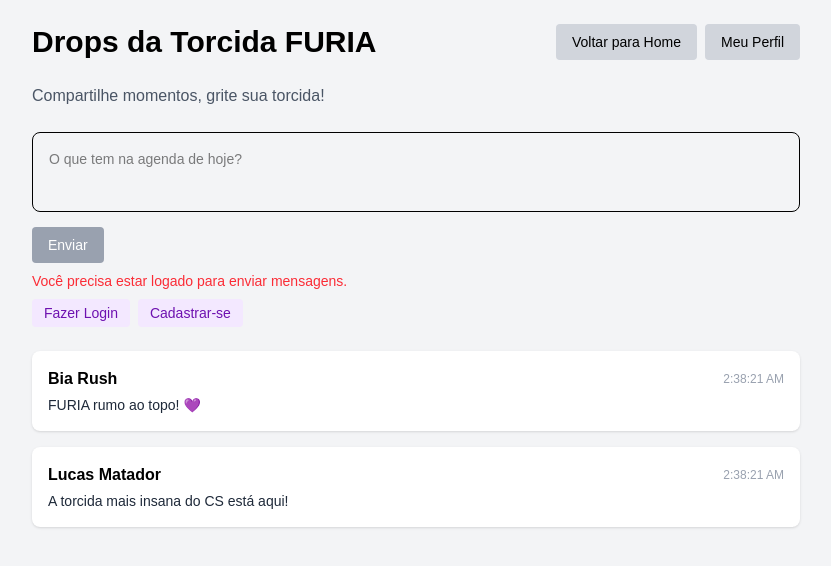
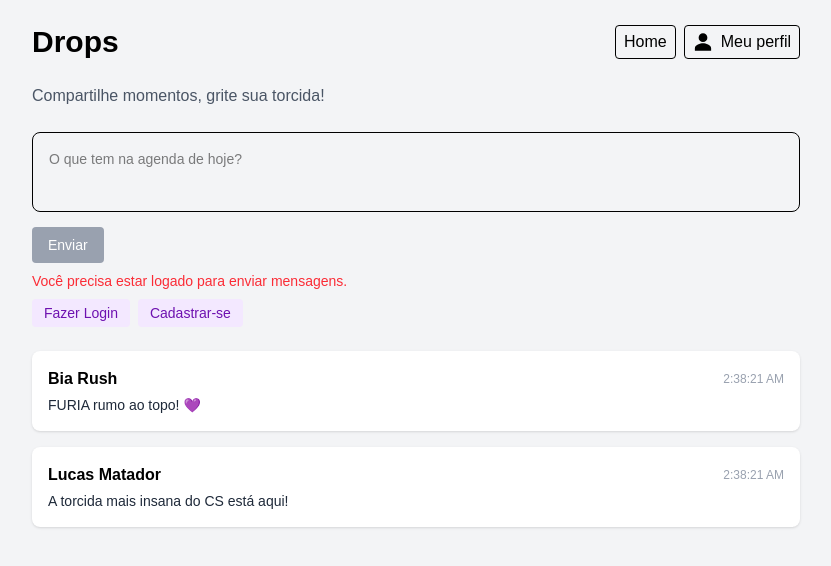
Before and after one commit to matheusrosa1/FuriaFans, a Next.js app in the folder frontend/: page /drops in a window 1280 px wide. Shown: the top 566 px of the page, without its empty margins (224-1055 px from the left). Built offline with nearby package versions, Linux system fonts and the light colour scheme.

Commit message:
feat: buttons

```diff
--- a/frontend/src/app/add-fan/page.tsx
+++ b/frontend/src/app/add-fan/page.tsx
@@ -1,3 +1,5 @@
+// src/app/add-fan/page.tsx
+
 "use client";
 
 import { useState, useEffect } from "react";
--- a/frontend/src/app/drops/page.tsx
+++ b/frontend/src/app/drops/page.tsx
@@ -1,7 +1,11 @@
+// src/app/drops/page.tsx
+
 "use client";
 import { useEffect, useState } from "react";
 import { useRouter } from "next/navigation";
 import { DropMessage } from "../../interfaces/dropMessage";
+import { Button } from "@/components/Button";
+import { IoPersonSharp } from "react-icons/io5";
 
 export default function DropsPage() {
   const router = useRouter();
@@ -64,20 +68,29 @@
     <main className="p-6 bg-gray-100 min-h-screen">
       <div className="max-w-3xl mx-auto">
         <div className="flex justify-between items-center mb-6">
-          <h1 className="text-3xl font-bold">Drops da Torcida FURIA</h1>
+          <h1 className="text-3xl font-bold ">Drops</h1>
           <div className="flex gap-2">
-            <button
+            <Button
+              label="Home"
+              onClick={() => router.push("/")}
+              />
+{/*             <button
               onClick={() => router.push("/")}
               className="bg-gray-300 px-4 py-2 rounded hover:bg-gray-400 text-sm"
             >
               Voltar para Home
-            </button>
-            <button
+            </button> */}
+            <Button
+              label="Meu perfil"
+              onClick={() => router.push("/fan/me")}
+              icon={<IoPersonSharp size={20} />}
+              />
+{/*             <button
               onClick={() => router.push("/fan/me")}
               className="bg-gray-300 px-4 py-2 rounded hover:bg-gray-400 text-sm"
             >
               Meu Perfil
-            </button>
+            </button> */}
           </div>
         </div>
 
--- a/frontend/src/app/fan/[id]/page.tsx
+++ b/frontend/src/app/fan/[id]/page.tsx
@@ -1,3 +1,5 @@
+// src/app/fan/[id]/page.tsx
+
 "use client";
 
 import { useParams } from "next/navigation";
--- a/frontend/src/app/fan/me/page.tsx
+++ b/frontend/src/app/fan/me/page.tsx
@@ -1,8 +1,11 @@
+// src/app/fan/me/page.tsx
+
 "use client";
 
 import { useEffect, useState } from "react";
 import { useRouter } from "next/navigation";
 import { FanProfile } from "../../../interfaces/fanProfile";
+import { Button } from "@/components/Button";
 
 
 export default function FanMePage() {
@@ -41,18 +44,26 @@
   return (
     <main className="p-6 bg-gray-100 min-h-screen flex flex-col items-center">
       <div className="flex justify-end w-full max-w-2xl mb-4">
-        <button
+        <Button
+          label="Home"
+          onClick={() => router.push("/")}
+          />
+{/*         <button
           onClick={() => router.push("/")}
           className="bg-gray-300 px-4 py-2 rounded hover:bg-gray-400 text-sm mr-2"
         >
           Home
-        </button>
-        <button
+        </button> */}
+        <Button
+          label="Drops"
+          onClick={() => router.push("/drops")}
+          />
+{/*         <button
           onClick={() => router.push("/drops")}
           className="bg-gray-300 px-4 py-2 rounded hover:bg-gray-400 text-sm"
         >
           Drops
-        </button>
+        </button> */}
       </div>
 
       <div className="w-full max-w-2xl bg-white p-6 rounded-lg shadow flex flex-col items-center">
--- a/frontend/src/app/login/page.tsx
+++ b/frontend/src/app/login/page.tsx
@@ -1,3 +1,5 @@
+// src/app/login/page.tsx
+
 "use client";
 import { useState } from "react";
 import { useRouter } from "next/navigation";
--- a/frontend/src/app/page.tsx
+++ b/frontend/src/app/page.tsx
@@ -1,3 +1,5 @@
+// src/app/page.tsx
+
 "use client";
 
 import { useRouter } from "next/navigation";
@@ -7,6 +9,8 @@
 import { mockFans } from "@/mocks/FansMock";
 import { IoPersonSharp } from "react-icons/io5";
 import { SiTheconversation } from "react-icons/si";
+import { Button } from "@/components/Button";
+import { MdLogout } from "react-icons/md";
 
 export default function HomePage() {
   const router = useRouter();
@@ -51,37 +55,50 @@
         <h1 className="text-3xl font-bold flex gap-5"><img src="/furiaLogo.png" alt="Logo" width={50} />Fãs da FÚRIA</h1>
         <div className="flex gap-2">
           {!isLogged && (
-            <button
+            <Button
+              label="Cadastrar-se"
               onClick={handleRegisterClick}
-              className="bg-purple-600 text-white px-4 py-2 rounded hover:bg-purple-700"
-            >
-              Cadastrar-se
-            </button>
+              />
           )}
           {!isLogged && (
-            <button
+            <Button
+              label="Login"
               onClick={handleLoginClick}
-              className="bg-gray-300 text-black px-4 py-2 rounded hover:bg-gray-400"
-            >
-              Login
-            </button>
+              icon={<IoPersonSharp size={20} />}
+            />
           )}
           {isLogged && (
-            <button
+              <Button
+              label="Drops"
               onClick={handleDropsClick}
-              className="border border-black text-black px-2 py-1 rounded hover:text-purple-700 hover:bg-purple-700 hover:text-white flex items-center gap-2"
-            >
-              <SiTheconversation size={20} />
-              <span className="ml-2">Drops</span>
-            </button>
+              icon={<SiTheconversation size={20} />}
+            />
           )}
           {isLogged && (
+            <Button
+              label="Meu perfil"
+              onClick={handleProfileClick}
+              icon={<IoPersonSharp size={20} />}
+            />
+          )}
+{/*           {isLogged && (
             <button
               onClick={handleProfileClick}
               className="text-black px-4 py-2 rounded hover:text-purple-700"
             >
               <IoPersonSharp size={20} />
             </button>
+          )} */}
+          {isLogged && (
+            <Button
+              label="Logout"
+              icon={<MdLogout />}
+              onClick={() => {
+                localStorage.removeItem("auth");
+                setIsLogged(false);
+              }
+              }
+              />
           )}
         </div>
       </div>
--- a/frontend/src/app/register/page.tsx
+++ b/frontend/src/app/register/page.tsx
@@ -1,3 +1,5 @@
+// src/app/register/page.tsx
+
 "use client";
 
 import { useState } from "react";
--- /dev/null
+++ b/frontend/src/components/Button.tsx
@@ -0,0 +1,34 @@
+// src/components/Button.tsx
+
+import React from "react";
+
+interface ButtonProps {
+  label: string;
+  onClick?: () => void;
+  type?: "button" | "submit" | "reset";
+  icon?: React.ReactNode; // 👈 ícone opcional
+  disabled?: boolean;
+}
+
+export const Button: React.FC<ButtonProps> = ({
+  label,
+  onClick,
+  type = "button",
+  icon,
+  disabled = false,
+}) => {
+  return (
+    <button
+      type={type}
+      onClick={onClick}
+      disabled={disabled}
+      className={`border border-black text-black px-2 py-1 rounded flex items-center gap-2 transition-colors
+        hover:text-white hover:bg-purple-700
+        ${disabled ? "opacity-50 cursor-not-allowed" : ""}
+      `}
+    >
+      {icon && <span>{icon}</span>}
+      <span>{label}</span>
+    </button>
+  );
+};
```
Also changed, not shown: 1 other file (tests, documents, lock files or other folders).
